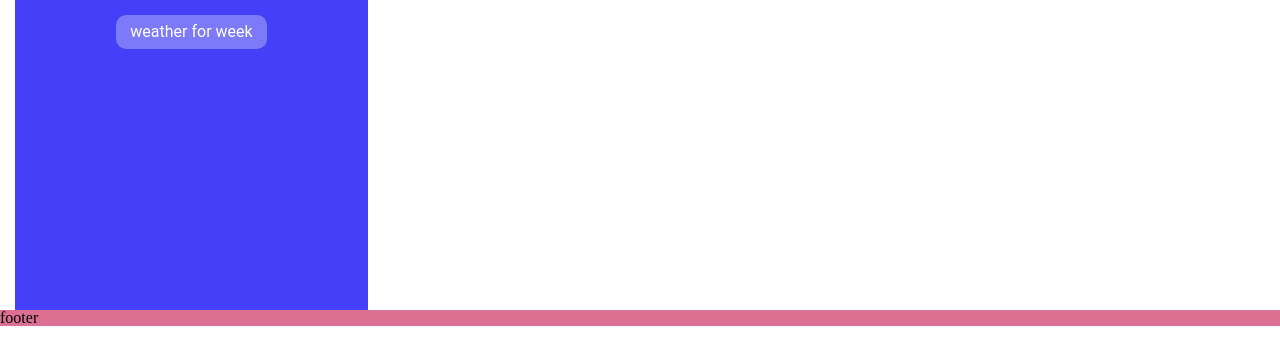
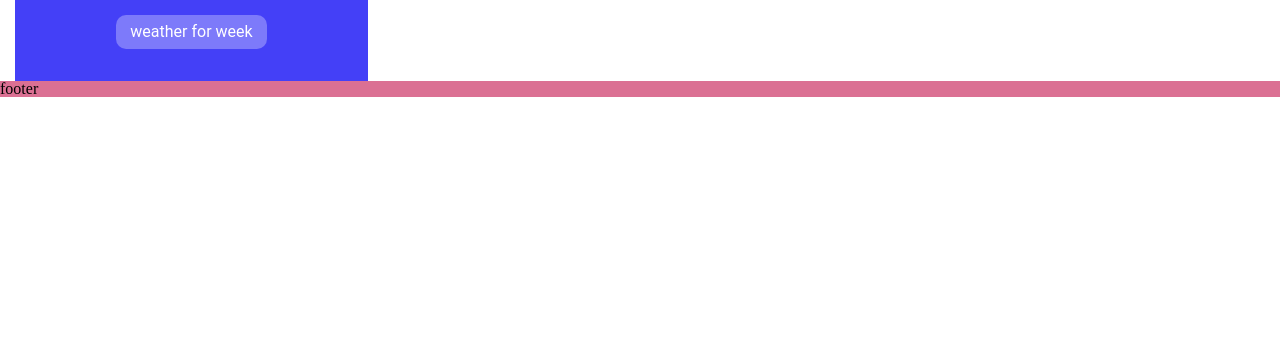
Before and after one commit to SpaceVasyl/prictice-project, a plain HTML site: page index.html in a window 1280 px wide. Shown: the part 450-800 px from the top of the page. Drawn offline with Linux system fonts and the light colour scheme.

Commit message:
Update style.css

```diff
--- a/css/style.css
+++ b/css/style.css
@@ -17,7 +17,7 @@
 }
 @media (min-width: 768px){
     .weather{
-    height: 675px;
+    max-height: 675px;
     }
     .weather_character{
     font-size: 64px;
```
